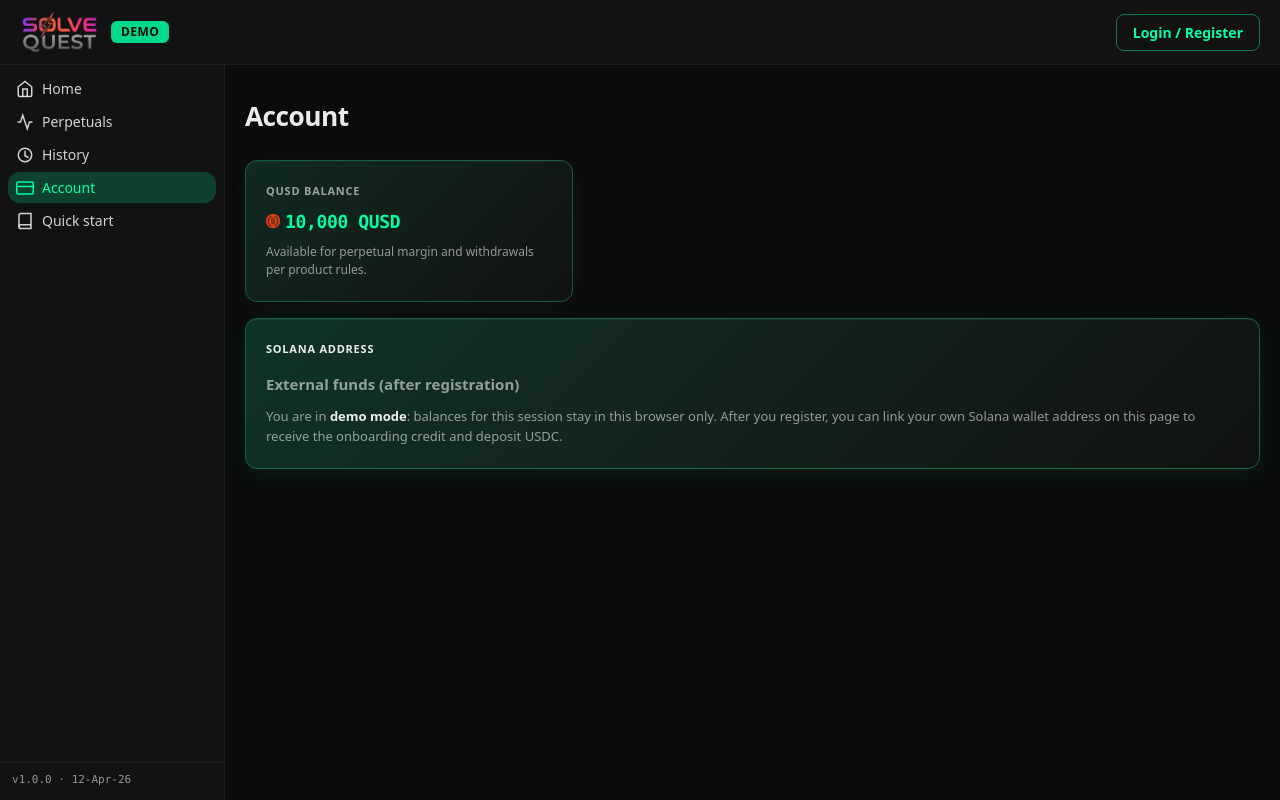
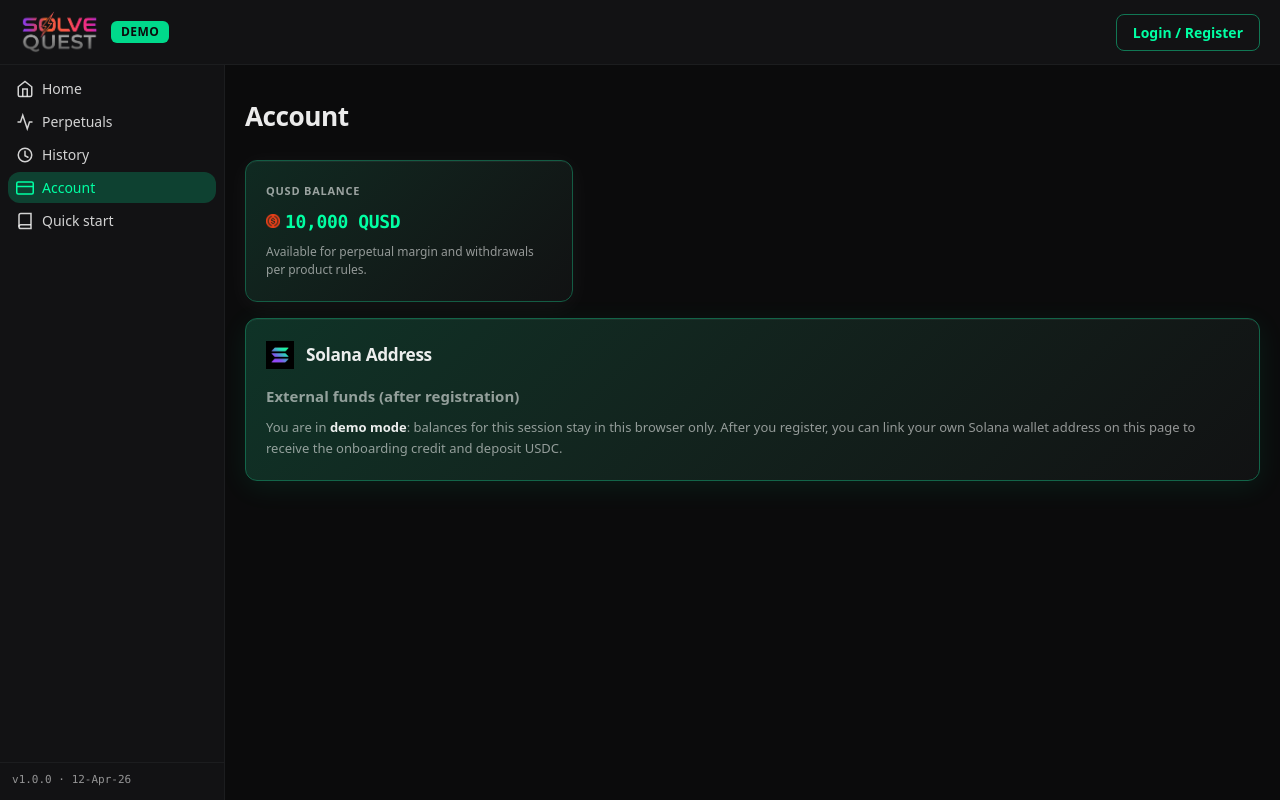
Before and after one commit to kekdios/solvequest, a React (Vite) app: page / in a window 1280 px wide. Both pictures are taken after a click on the button "Account". Built offline with nearby package versions, Linux system fonts and the light colour scheme; no server answers; what @solana/web3.js would draw is missing.

Commit message:
add solana icon

```diff
--- a/src/screens/AccountScreen.tsx
+++ b/src/screens/AccountScreen.tsx
@@ -133,7 +133,16 @@ export default function AccountScreen({
           style={{ ...s.statHero, ...s.walletPanelTop }}
           aria-label="Solana address and USDC deposits"
         >
-          <p style={{ ...s.statLabel, color: "var(--text)", fontWeight: 700 }}>Solana address</p>
+          <div style={s.buyMoreHeader}>
+            <img
+              src="/icon-sol.png"
+              alt=""
+              width={28}
+              height={28}
+              style={{ ...s.buyMoreIcon, objectFit: "contain" }}
+            />
+            <h2 style={s.buyMoreTitle}>Solana Address</h2>
+          </div>
 
           {isDemo ? (
             <>
```
Also changed, not shown: public/icon-sol.png (added).
